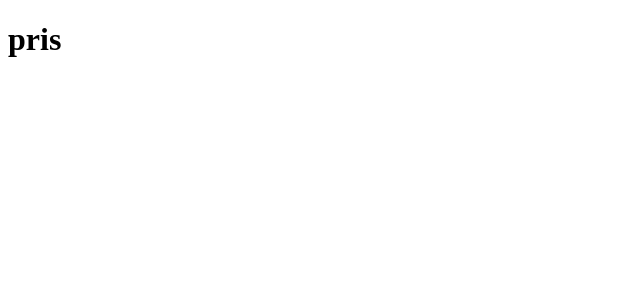
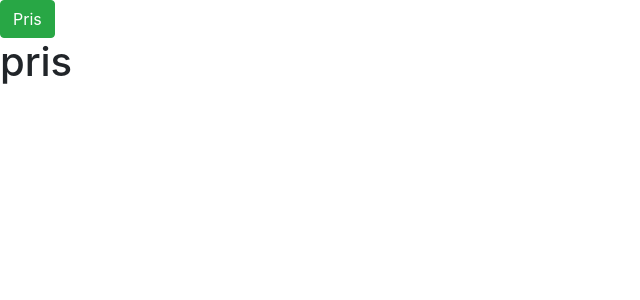
Before and after one commit to villegascmarco/rookie-coffee-front, a React (Create React App) app: page / in a window 1280 px wide. Shown: the top 300 px of the page, without its empty margins (0-640 px from the left). Built offline with nearby package versions, Linux system fonts and the light colour scheme.

Commit message:
Bootstrap
Instalacion de bootstrap y en app.js esta el import del bootstrap y un ejemplo para ver si jalo xd

```diff
--- a/package.json
+++ b/package.json
@@ -6,6 +6,7 @@
     "@testing-library/jest-dom": "^5.11.9",
     "@testing-library/react": "^11.2.5",
     "@testing-library/user-event": "^12.8.3",
+    "bootstrap": "^4.6.0",
     "react": "^17.0.1",
     "react-dom": "^17.0.1",
     "react-scripts": "4.0.3",
--- a/src/App.js
+++ b/src/App.js
@@ -1,7 +1,9 @@
+import 'bootstrap/dist/css/bootstrap.min.css'
 
 function App() {
   return (
     <div>
+      <button className="btn btn-success">Pris</button>
       <h1>pris</h1>
     </div>
   );
```
Also changed, not shown: 1 other file (tests, documents, lock files or other folders).
